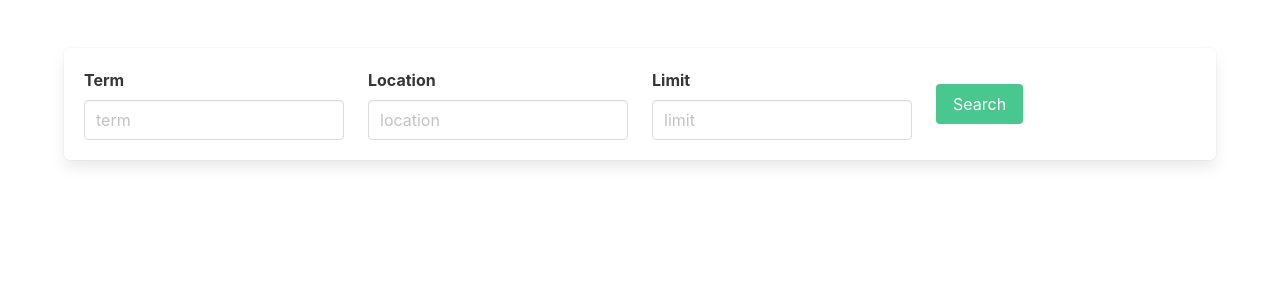
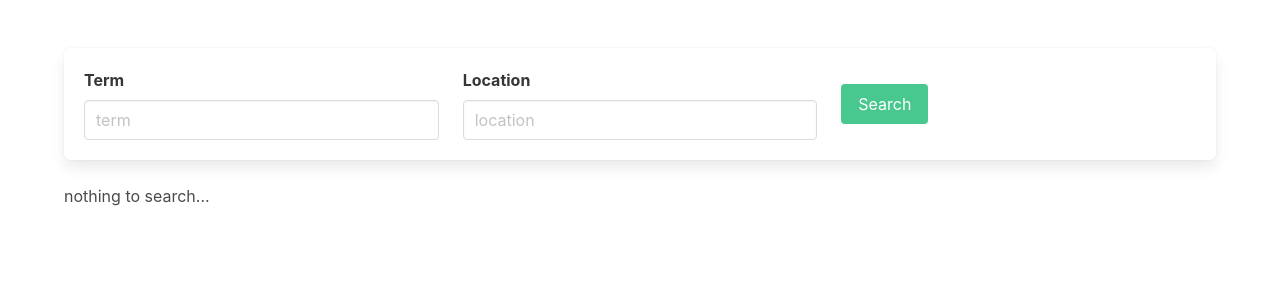
Before and after one commit to murray501/Yelp-App, a React (Create React App) app in the folder client/: page /search in a window 1280 px wide. Shown: the top 300 px of the page. Built offline with nearby package versions, Linux system fonts and the light colour scheme.

Commit message:
pagenation works

```diff
--- a/client/src/pages/Search.js
+++ b/client/src/pages/Search.js
@@ -5,62 +5,57 @@ import { useQuery } from "@apollo/client";
 import { loadJSON, saveJSON} from "./../utils";
 
 export default function Search () {
-    const [terms, setTerms] = useState();
-    const [data, setData] = useState();
-    const [showProp, setShowProp] = useState(<></>);
-    const [page, setPage] = useState();
+    const [currentTerms, setCurrentTerms] = useState();
+    const [currentData, setCurrentData] = useState();
+    const [page, setPage] = useState(0);
+    const limit = 20;
 
     const search = (term, location, offset) => {
         let newTerms = {term: term, location: location, offset: offset}
+
         let stored= loadJSON(JSON.stringify(newTerms));
 
+        setCurrentTerms(newTerms);
+
         if (stored) {
-            setTerms(newTerms);
-            setData(stored);
+            setCurrentData(stored);
         } else {
-            setShowProp(<Query newTerms={newTerms}/>)
+            setCurrentData(null);
         }
     }
 
-    /*
     useEffect(() => {
-        if (terms) {
-
-            const {term, location, limit, _} = terms;
-            const offset = limit * page;
-            search(term, location, limit, offset);
-
+        if (currentTerms) {
+            const {term, location, _} = currentTerms;
+            const offset = page * limit;
+            search(term, location, offset);
         }
     }, [page])
-    */
 
     return (
         <>
             <SearchForm onSearch={search} />
-            {data ? <Show terms = {terms} data={data}/> : showProp}
+            {(currentData && currentTerms) ? <Show terms={currentTerms} data={currentData} /> :
+                currentTerms ? <Query /> : <p>nothing to search...</p>}
         </>
     )
 
-    function Query({newTerms}) {
-        const {term, location, offset} = newTerms;
+    function Query() {
+        const {term, location, offset} = currentTerms;
         const {loading, error, data} = useQuery(BasicSearch, {variables: {term, location, offset}});
 
         if (loading) return <p>Loading...</p>;
         if (error) return <p>Error</p>;
 
-        setTerms(newTerms);
-        setData(data);
-        saveJSON(JSON.stringify(newTerms), data);
-        return <Show terms={newTerms} data={data} />;
-    }
+        setCurrentData(data);
+        saveJSON(JSON.stringify(currentTerms), data);
+        return <Show terms={currentTerms} data={data} />;
     }
 
-// --- outside --
     function Show({terms, data}) {
         return (
             <>
                 <div class="notification is-primary">
-                <button class="delete"></button>
                     Search Variables: {JSON.stringify(terms)}
                     <br />
                     Total: {data.search.total}
@@ -75,20 +70,51 @@ function Show({terms, data}) {
         )
     }
 
+    function Pagenation({total}) {
+        const numPages = Math.ceil(total / limit);
+
+        const nextPage = () => {
+            const nextpage = page + 1 >= numPages ? numPages - 1 : page + 1
+            setPage(nextpage);
+        }
+
+        const prevPage = () => {
+            const prevpage = page - 1 < 0 ? 0 : page - 1
+            setPage(prevpage);
+        }
+
+        const setCurrent = i => {
+            setPage(i);
+        }
+
+        return (
+        <nav class="pagination is-small" role="navigation" aria-label="pagination">
+            <a class="pagination-previous" onClick={prevPage}>Previous</a>
+            <a class="pagination-next" onClick={nextPage}>Next page</a>
+            <ul class="pagination-list">
+                {[...Array(numPages).keys()].map (i =>
+                    <li>
+                        <a class={"pagination-link" + (i === page ? " is-current" : '')}
+                            onClick={() => setCurrent(i)}
+                            >{i + 1}</a>
+                    </li>
+                )}
+            </ul>
+        </nav>
+        )
+    }
+}
+
+// --- outside ---
 function SearchForm({onSearch = f => f}) {
     const [termProps, resetTerm] = useInput("");
     const [locationProps, resetLocation] = useInput("");
-    const [limitProps, resetLimit] = useInput("");
 
     const submit = e => {
         e.preventDefault();
         if (termProps.value || locationProps.value) {
-            const limit = parseInt(limitProps.value);
             onSearch(termProps.value, locationProps.value, 0);
         }
-        resetTerm();
-        resetLocation();
-        resetLimit();
     }
 
     return (
@@ -101,10 +127,6 @@ function SearchForm({onSearch = f => f}) {
                 <div class="column">
                     <label class="label">Location</label>
                     <input class="input" type="text" {...locationProps} placeholder="location" />
-                </div>
-                <div class="column">
-                    <label class="label">Limit</label>
-                    <input class="input" type="text" {...limitProps} placeholder="limit" />
                 </div>
                 <div class="column">
                     <button class="button is-success">
@@ -148,38 +170,3 @@ function ShowStars({rating}) {
         <img src={path} />
     )
 }
-
-function Pagenation({total}) {
-    const limit = 20;
-    const numPages = Math.ceil(total / limit);
-
-    const nextPage = () => {
-        //const nextpage = page + 1 >= numPages ? numPages - 1 : page + 1
-        //setPage(nextpage);
-    }
-
-    const prevPage = () => {
-        //const prevpage = page - 1 < 0 ? 0 : page - 1
-        //setPage(prevpage);
-    }
-
-    const setCurrent = i => {
-        //setPage(i);
-    }
-
-    return (
-    <nav class="pagination is-small" role="navigation" aria-label="pagination">
-        <a class="pagination-previous" onClick={prevPage}>Previous</a>
-        <a class="pagination-next" onClick={nextPage}>Next page</a>
-        <ul class="pagination-list">
-            {[...Array(numPages).keys()].map (i =>
-                <li>
-                    <a class={"pagination-link" + (i === 0 ? " is-current" : '')}
-                        onClick={() => setCurrent(i)}
-                        >{i + 1}</a>
-                </li>
-            )}
-        </ul>
-    </nav>
-    )
-}
```
Lines whose indentation alone changed are shown as unchanged.
